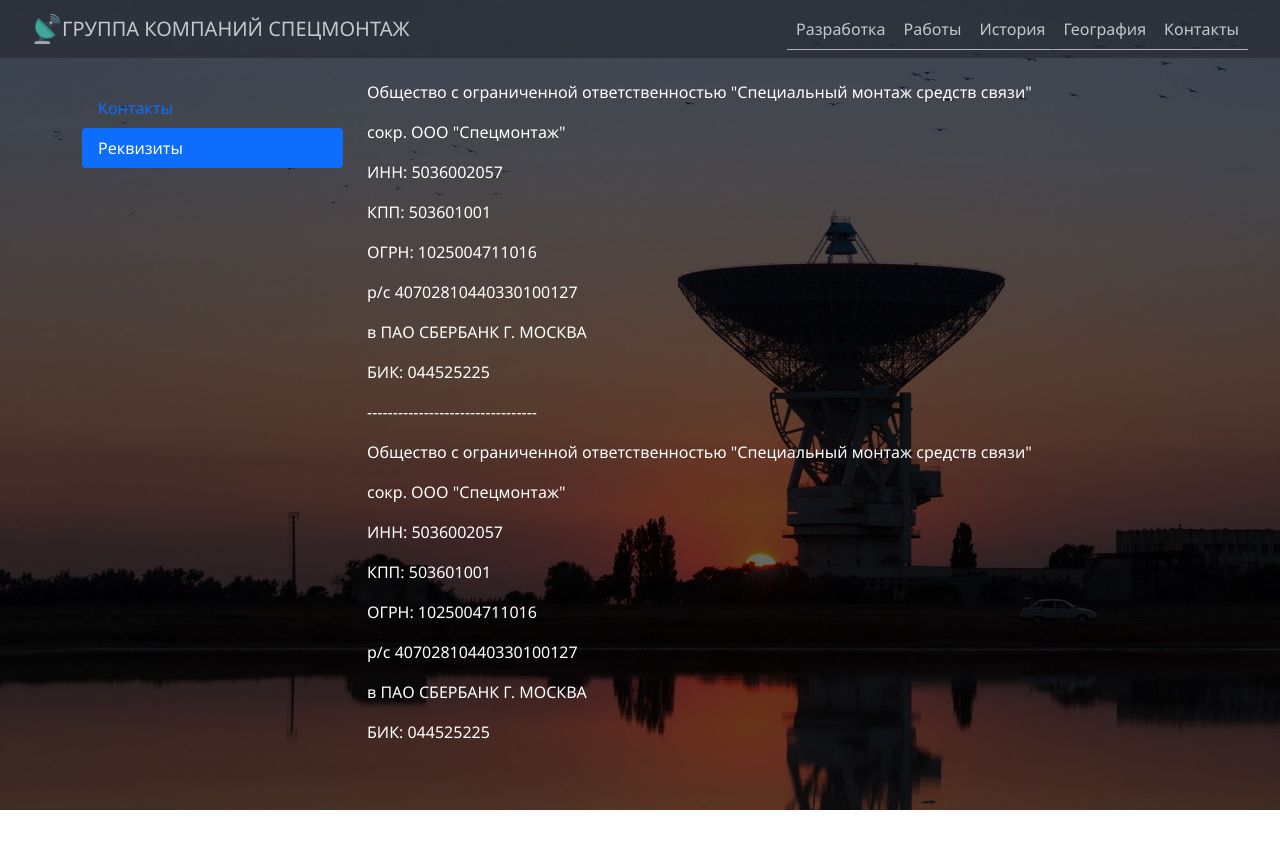
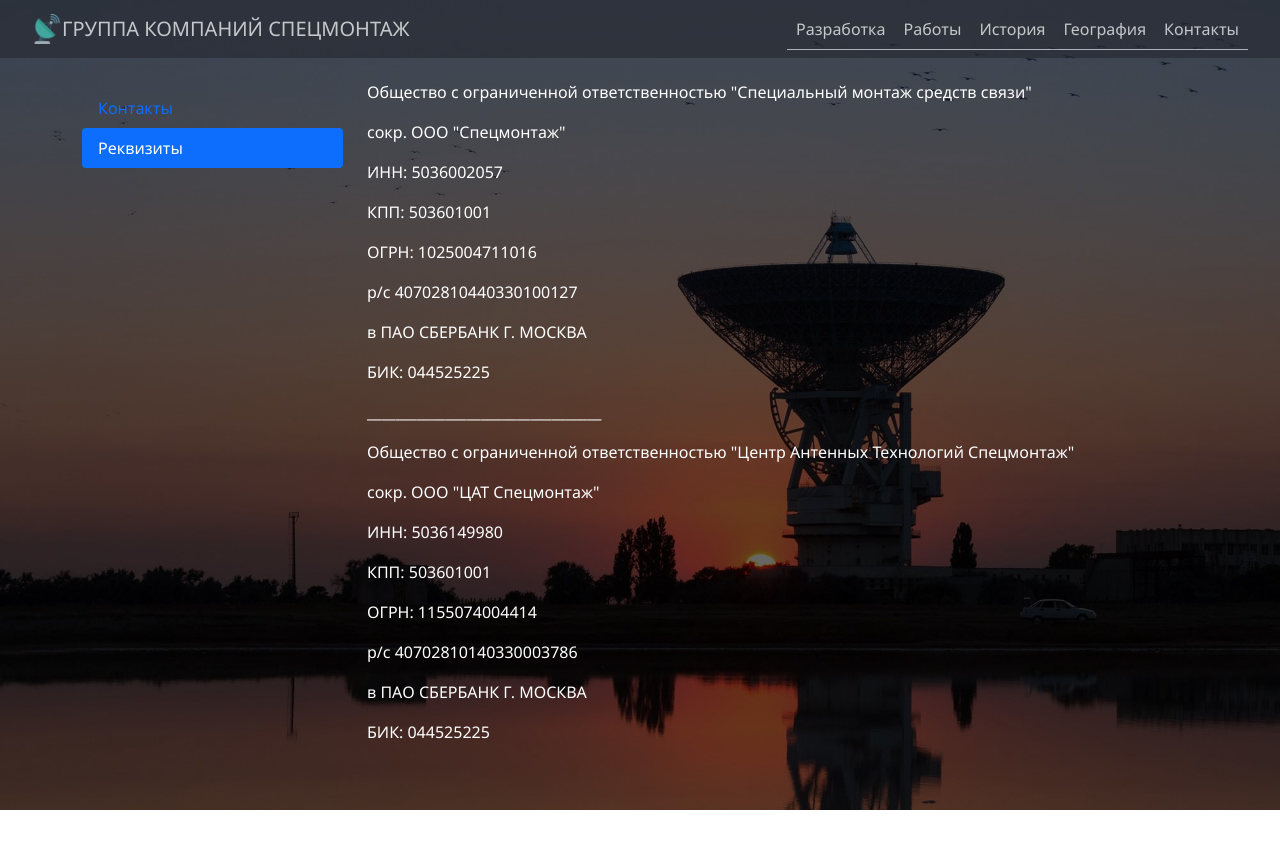
Before and after one commit to vlad-doc-g/SummerPractice, a React (Create React App) app: page /contacts in a window 1280 px wide. Both pictures are taken after a click on the tab "Реквизиты". Shown: the top 848 px of the page. Built offline with nearby package versions, Linux system fonts and the light colour scheme.

Commit message:
'contactspage'

```diff
--- a/src/Pages/Contacts.js
+++ b/src/Pages/Contacts.js
@@ -33,10 +33,13 @@ export default class Contacts extends Component {
                                             <p>Телефоны для связи:</p>
                                             <p>+7(968) 667-40-31</p>
                                             <p>+7(496) 754-07-27</p>
+                                            <p>_________________________________</p>
                                             <p>E-mail:</p>
                                             <p>smss93@mail.ru (отдел работ)</p>
                                             <p>smss15@mail.ru (отдел разработки)</p>
-                                            <p> Адрес: 142103 Россия, Московская обл., г. Подольск, ул. Железнодорожная, д.1, стр. 1.</p>
+                                            <p>_________________________________</p>
+                                            <p>Адрес:</p>
+                                            <p>142103 Россия, Московская обл., г. Подольск, ул. Железнодорожная, д.1, стр. 1.</p>
                                         </Tab.Pane>
                                         <Tab.Pane eventKey="second">
                                             <p>Общество с ограниченной ответственностью "Специальный монтаж средств связи"</p>
@@ -47,13 +50,13 @@ export default class Contacts extends Component {
                                             <p>р/с 40702810440330100127</p>
                                             <p>в ПАО СБЕРБАНК Г. МОСКВА</p>
                                             <p>БИК: 044525225</p>
-                                            <p>---------------------------------</p>
-                                            <p>Общество с ограниченной ответственностью "Специальный монтаж средств связи"</p>
-                                            <p>сокр. ООО "Спецмонтаж"</p>
-                                            <p>ИНН: 5036002057</p>
+                                            <p>_________________________________</p>
+                                            <p>Общество с ограниченной ответственностью "Центр Антенных Технологий Спецмонтаж"</p>
+                                            <p>сокр. ООО "ЦАТ Спецмонтаж"</p>
+                                            <p>ИНН: 5036149980</p>
                                             <p>КПП: 503601001</p>
-                                            <p>ОГРН: 1025004711016</p>
-                                            <p>р/с 40702810440330100127</p>
+                                            <p>ОГРН: 1155074004414 </p>
+                                            <p>р/с 40702810140330003786</p>
                                             <p>в ПАО СБЕРБАНК Г. МОСКВА</p>
                                             <p>БИК: 044525225</p>
                                         </Tab.Pane>
```
